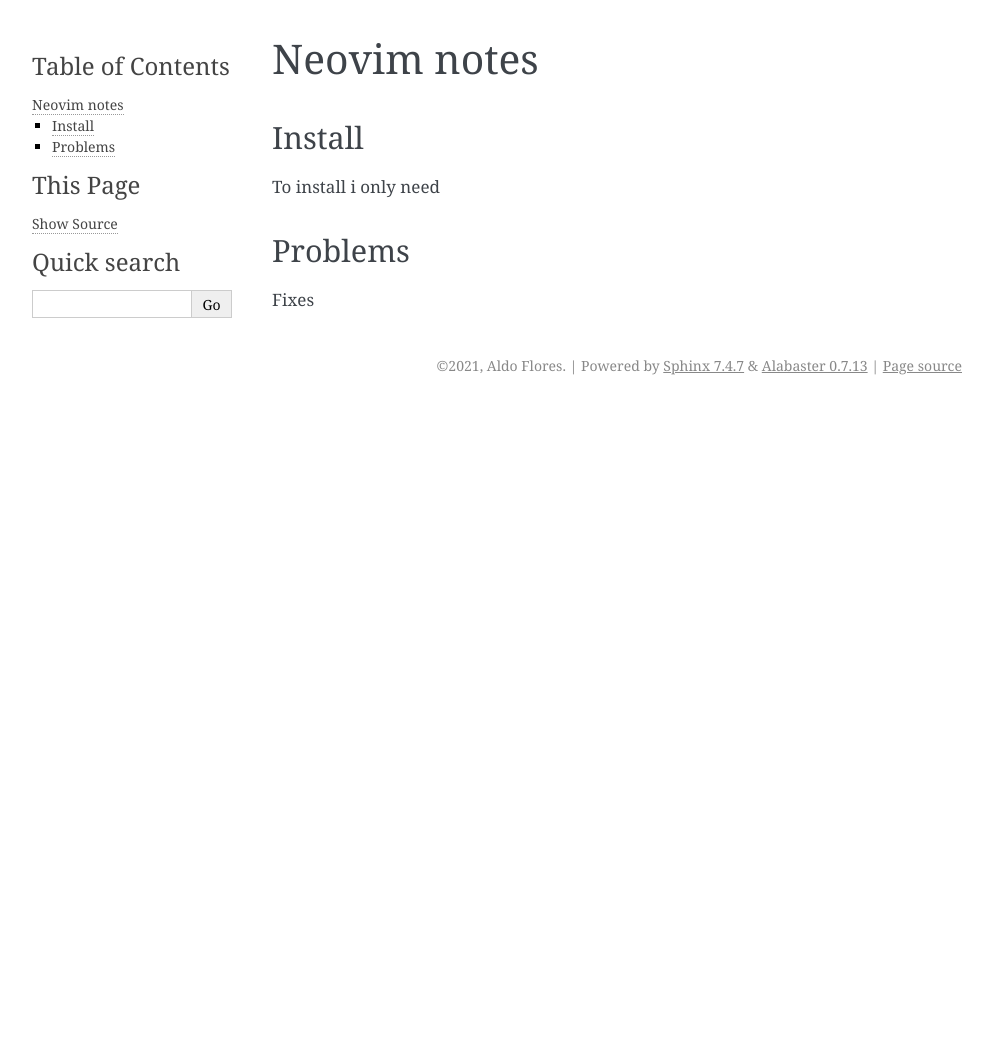
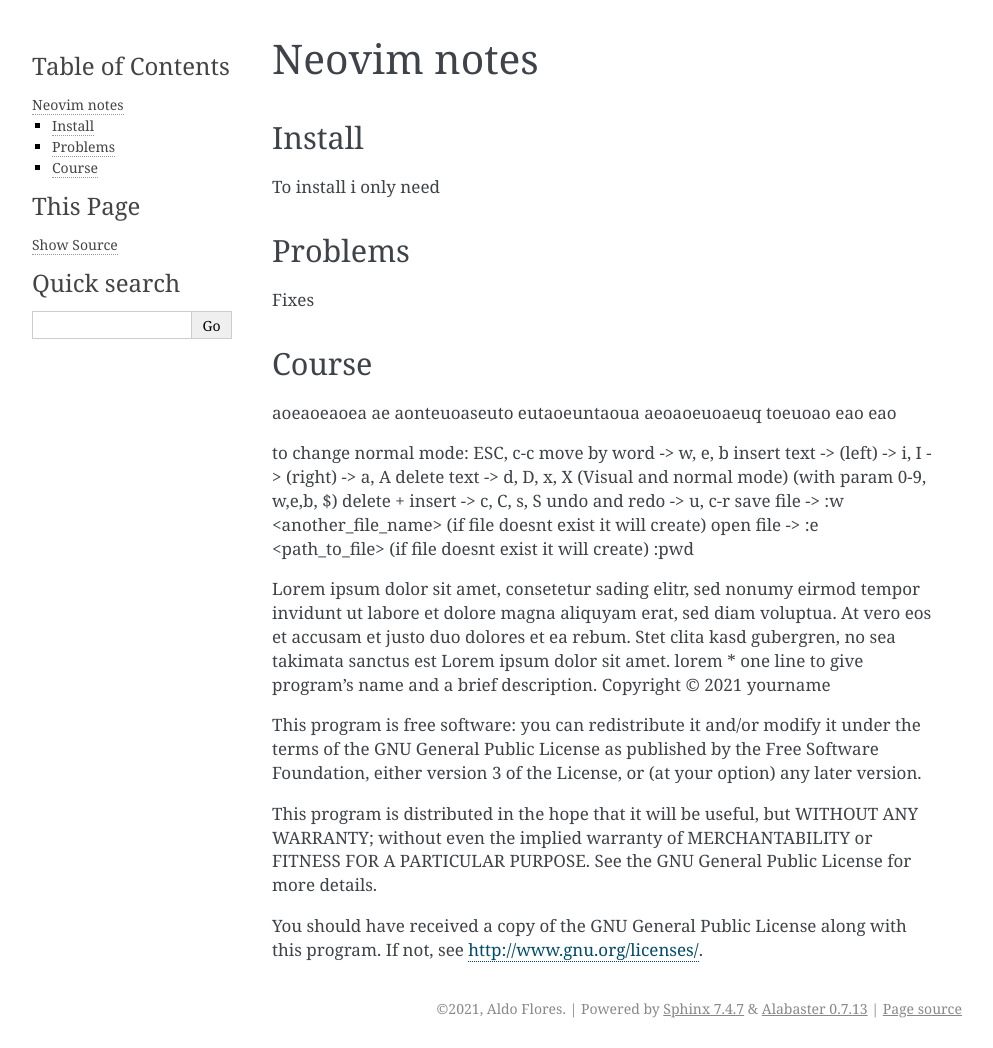
Before and after one commit to faparicioaldo/technical-documentation-backup, a Sphinx documentation site: the page built from source/docs/courses/nvim/notes.md, in a window 1280 px wide. Shown: the whole page, without its empty margins (148-1141 px from the left). Built offline with Sphinx 7.4.7, drawn with Linux system fonts in a browser that asks for light colours; before the commit the page ends 900 px from its top, so only the background shows below that.

```diff
--- /dev/null
+++ b/source/docs/courses/elixir/day_3/tasks/test.txt
@@ -0,0 +1,4 @@
+Hola mundo
+asa
+sa
+sas
--- a/source/docs/courses/nvim/notes.md
+++ b/source/docs/courses/nvim/notes.md
@@ -7,3 +7,43 @@ To install i only need
 ## Problems
 
 Fixes
+
+## Course
+aoeaoeaoea
+ae
+aonteuoaseuto
+eutaoeuntaoua
+aeoaoeuoaeuq
+toeuoao
+eao
+eao
+
+to change normal mode: ESC, c-c
+move by word -> w, e, b
+insert text -> (left) -> i, I -> (right) -> a, A
+delete text -> d, D, x, X (Visual and normal mode) (with param 0-9, w,e,b, $)
+delete + insert -> c, C, s, S
+undo and redo -> u, c-r
+save file -> :w <another_file_name> (if file doesnt exist it will create)
+open file -> :e <path_to_file> (if file doesnt exist it will create)
+            :pwd
+
+
+
+
+Lorem ipsum dolor sit amet, consetetur sading elitr, sed nonumy eirmod tempor invidunt ut labore et dolore magna aliquyam erat, sed diam voluptua. At vero eos et accusam et justo duo dolores et ea rebum. Stet clita kasd gubergren, no sea takimata sanctus est Lorem ipsum dolor sit amet.
+lorem * one line to give program's name and a brief description.
+Copyright © 2021 yourname
+
+This program is free software: you can redistribute it and/or modify
+it under the terms of the GNU General Public License as published by
+the Free Software Foundation, either version 3 of the License, or
+(at your option) any later version.
+
+This program is distributed in the hope that it will be useful,
+but WITHOUT ANY WARRANTY; without even the implied warranty of
+MERCHANTABILITY or FITNESS FOR A PARTICULAR PURPOSE.  See the
+GNU General Public License for more details.
+
+You should have received a copy of the GNU General Public License
+along with this program.  If not, see <http://www.gnu.org/licenses/>.
```
Also changed, not shown: source/docs/courses/elixir/day_4/elixir_101_bunsan/README.md (added, +20 -0 lines), source/docs/courses/git/util_comands.md (+3 -1 lines), source/docs/courses/log/util_commands.md (added, +4 -0 lines), 8 other files.
